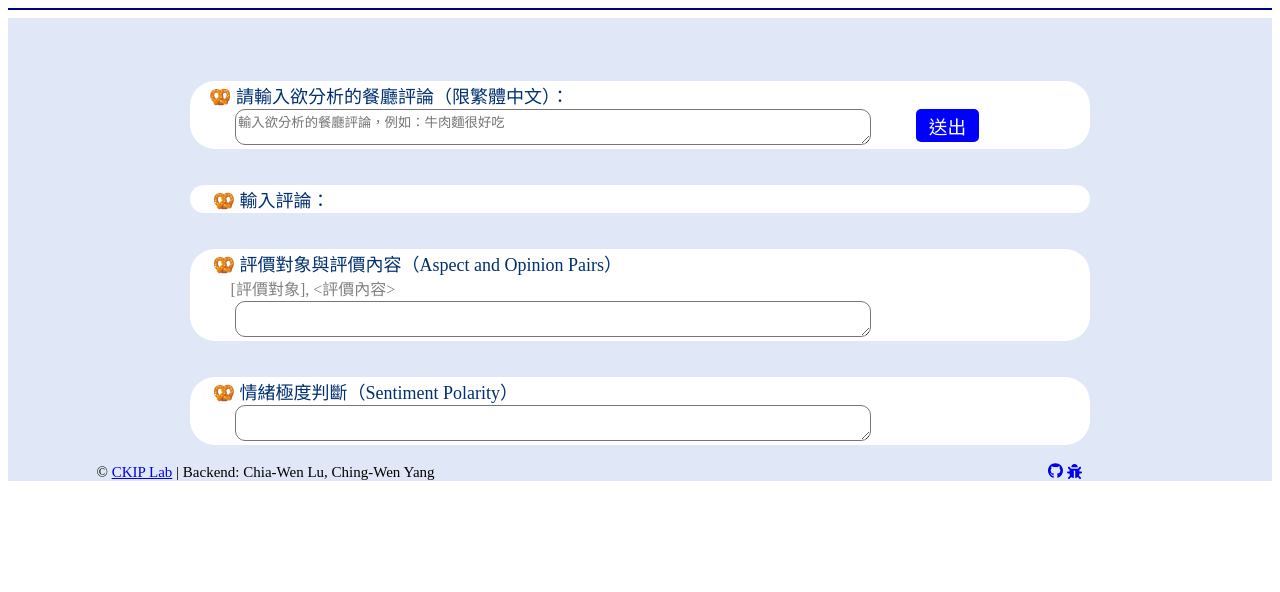
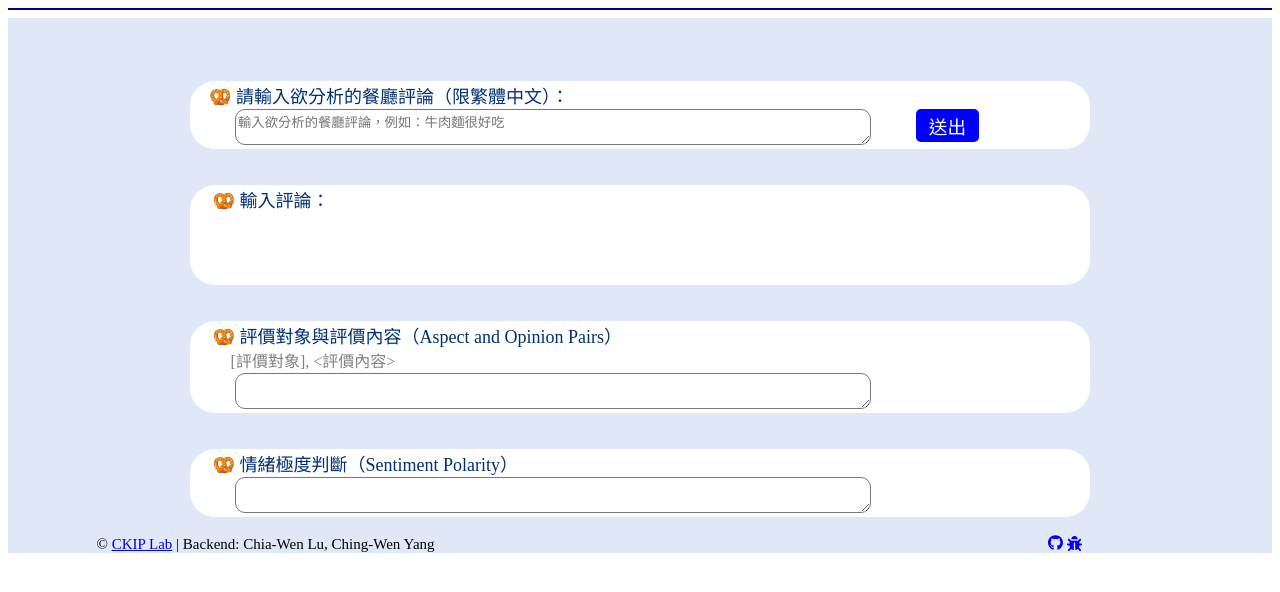
Before and after one commit to Nana2929/ckip_absa, a Flask app: page / in a window 1280 px wide. Shown: the part 61-653 px from the top of the page. Run offline with Flask 2, Linux system fonts and the light colour scheme.

Commit message:
Update index.html

```diff
--- a/frontend/templates/index.html
+++ b/frontend/templates/index.html
@@ -50,10 +50,12 @@
         </div>
         <!-- sentence -->
         <div class="showtext">
+            <div style="height:100px">
             <p class="output output_2">&emsp;🥨 輸入評論：
-                <span style="color:black;font-weight:bold">{{sent}}</span>
+                <span style="color:black;font-weight:bold;font-size:14px">{{sent}}</span>
             </p>
             </div>
+        </div>
         <!-- 評價pairs -->
         <div class="showblock" >
             <p class="output output_2">&emsp;🥨 評價對象與評價內容（Aspect and Opinion Pairs）
```
